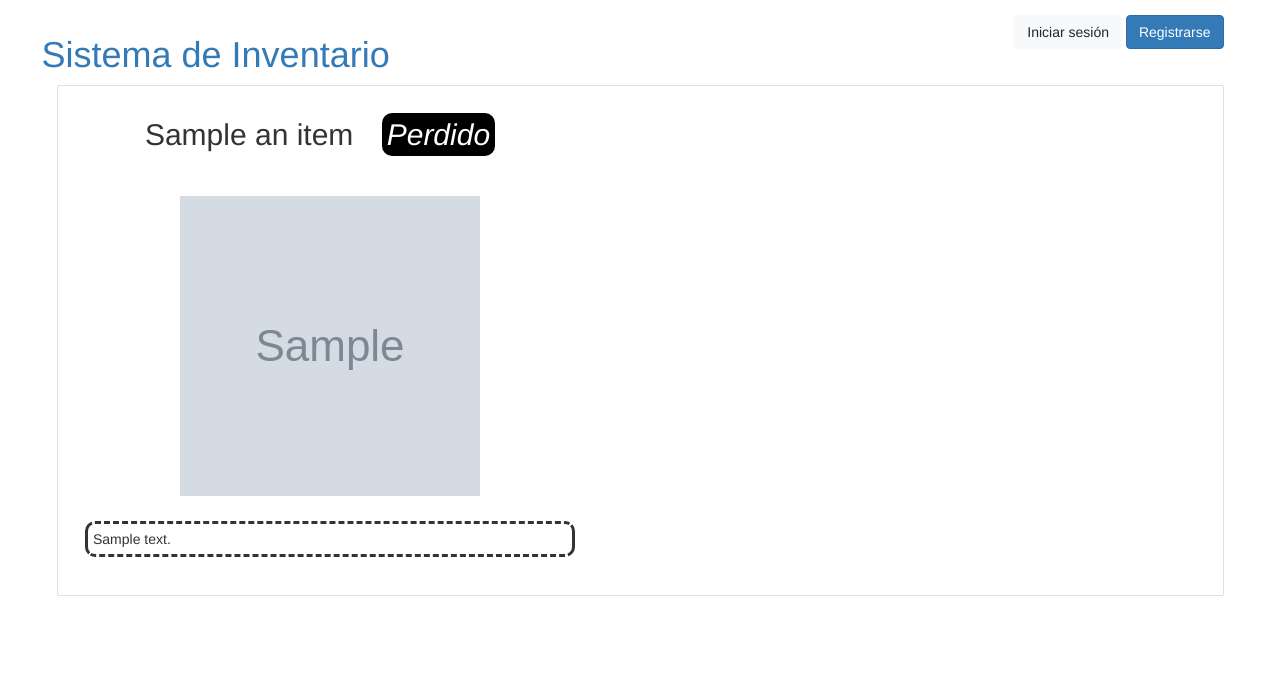
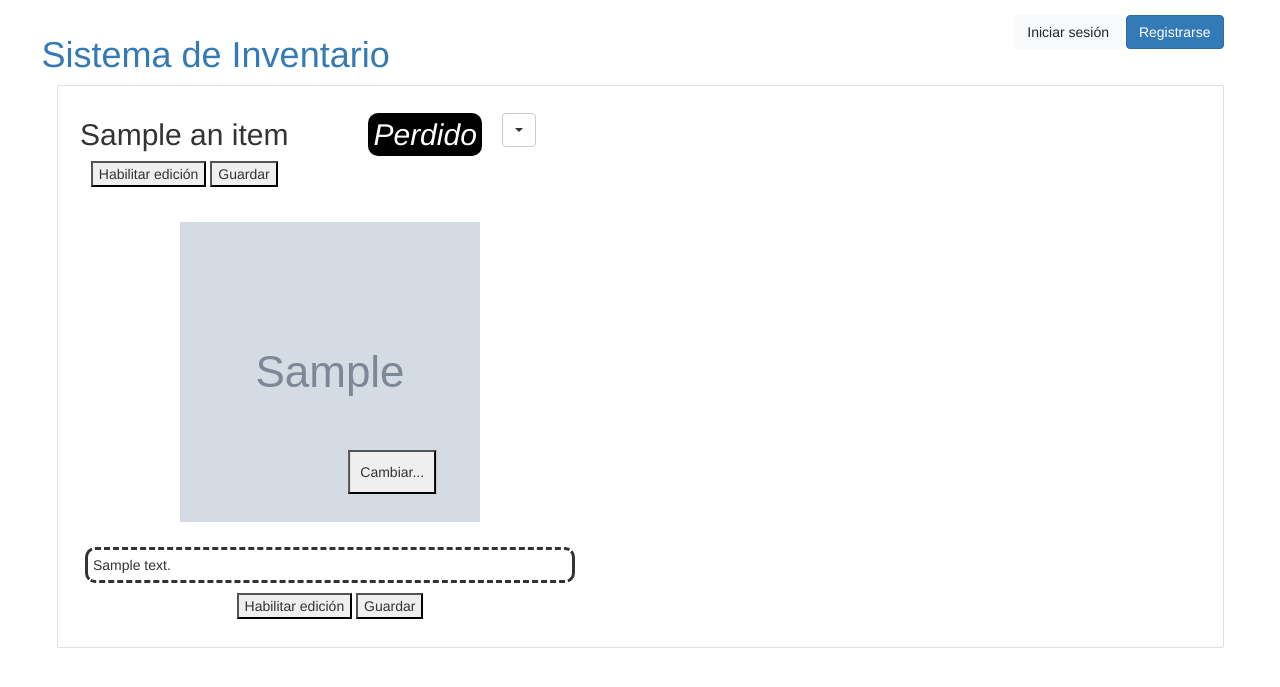
Before and after one commit to DCC-CC4401/2018-1-Winning-Eleven-11-T3, a Django app: template InventarioCEI/ficha/templates/ficha/viewitem_admin.html in a window 1280 px wide. Shown: the top 687 px of the page. Run offline with Django 3.2, Linux system fonts and the light colour scheme; the template is opened without the code that fills it: most values are stand-ins (such as "Sample title", 1, 10 or a date in 2020); grey boxes marked "Sample" are stand-in pictures; parts of the project's set-up code (start-up, migrations or seed data) failed here and were passed over; some libraries are stand-ins or nearby versions; some web fonts are replaced.

Commit message:
Se agregan botones para que el admin modifique la informacion del articulo

```diff
--- a/InventarioCEI/ficha/templates/ficha/viewitem_admin.html
+++ b/InventarioCEI/ficha/templates/ficha/viewitem_admin.html
@@ -18,6 +18,9 @@
             }
 
 
+
+
+
         </style>
 
         <script type="text/javascript" src="https://cdn.jsdelivr.net/jquery/latest/jquery.min.js"></script>
@@ -34,23 +37,59 @@
 
     <div class="container" align="center">
         <div class="form-row" align="center">
-            <div class="form-group col" style="max-width: 500px" align="center">
-                <h2>{{ anItem.nombre }} <estado> <font color="white"><var id="myEstado">{{ anItem.estado }}</var> </font> </estado> </h2>
+            <div class="form-group" style="max-width: 500px" align="center">
+                <h2><p id="elTitulo"> {{ anItem.nombre }} </p>  </h2>
+                <button onclick="editarTexto('elTitulo')">Habilitar edición</button>
+                <button onclick="guardarTexto('elTitulo')">Guardar</button>
+                </div>
+
+             <div class="form-group" style="max-width: 500px; padding-left: 60px;" align="center">
+                <h2><estado> <font color="white"><var id="myEstado">{{ anItem.estado }}</var> </font> </estado> </h2>
+                 </div>
+             <div class="form-group" style="max-width: 500px" align="center">
+
+                 <div class="dropdown" style="margin-top: 15px;border-collapse: collapse">
+                                              <button class="btn btn-default dropdown-toggle" type="button" data-toggle="dropdown"></button>
+                                              <ul class="dropdown-menu">
+                                                  <li><a href="#">Disponible</a></li>
+                                                  <li><a href="#">En Prestamo</a></li>
+                                                  <li><a href="#">En Reparacion</a></li>
+                                                  <li><a href="#">Perdido</a></li>
+                                              </ul>
+                                          </div>
             </div>
         </div>
 
         <div class="form-row" align="center">
             <div class="form-group col" style="max-width: 500px" align="center">
                 <p style="margin-top: 20px;"> <img src="{% get_media_prefix %}{{ anItem.imagen }}" width="300" height="300">  </p>
+                <button style="position: absolute;bottom: 5%;right: 20%;transform: translate(-50%, -50%);-ms-transform: translate(-50%, -50%);font-size: 14px;padding: 10px 10px;cursor: pointer;text-align: center;">
+                    Cambiar...</button>
             </div>
         </div>
 
         <div class="form-row" align="center">
             <div class="form-group col" style="max-width: 500px" align="center">
-                <p style="border-style: dashed solid;border-radius: 10px; padding: 5px;" align="justify"> {{ anItem.descripcion }} </p>
+                <p id="laDescripcion" style="border-style: dashed solid;border-radius: 10px; padding: 5px;" align="justify"> {{ anItem.descripcion }} </p>
+                <button onclick="editarTexto('laDescripcion')">Habilitar edición</button>
+                <button onclick="guardarTexto('laDescripcion')">Guardar</button>
             </div>
+
+            <script>
+                var editarTexto = function(theId) {
+                    document.getElementById(theId).contentEditable = true;
+                }
+            </script>
+
+            <script>
+                var guardarTexto = function(theId) {
+                    document.getElementById(theId).contentEditable = false;
+                }
+            </script>
+
         </div>
     </div>
+
 
 
 
```
